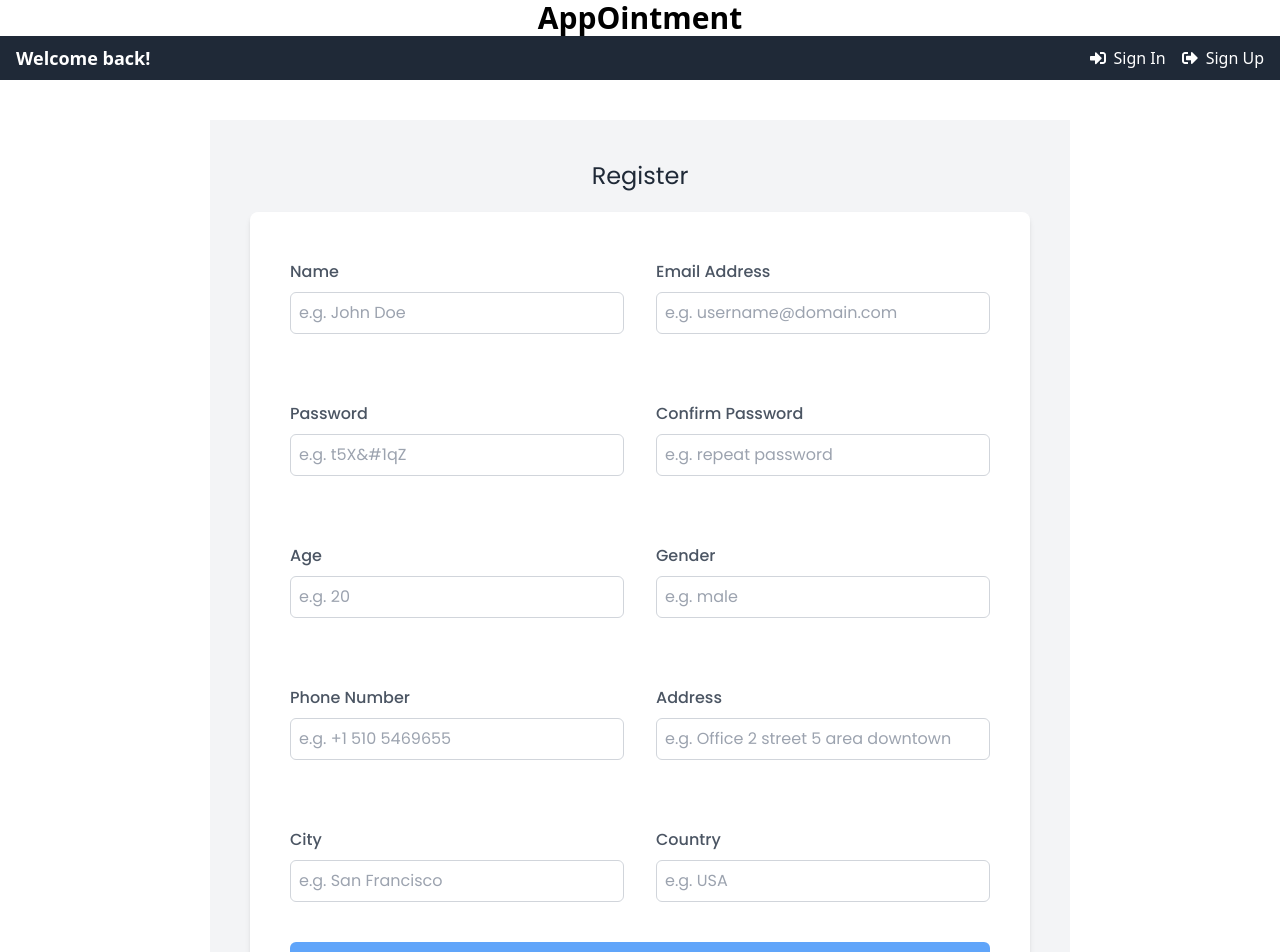
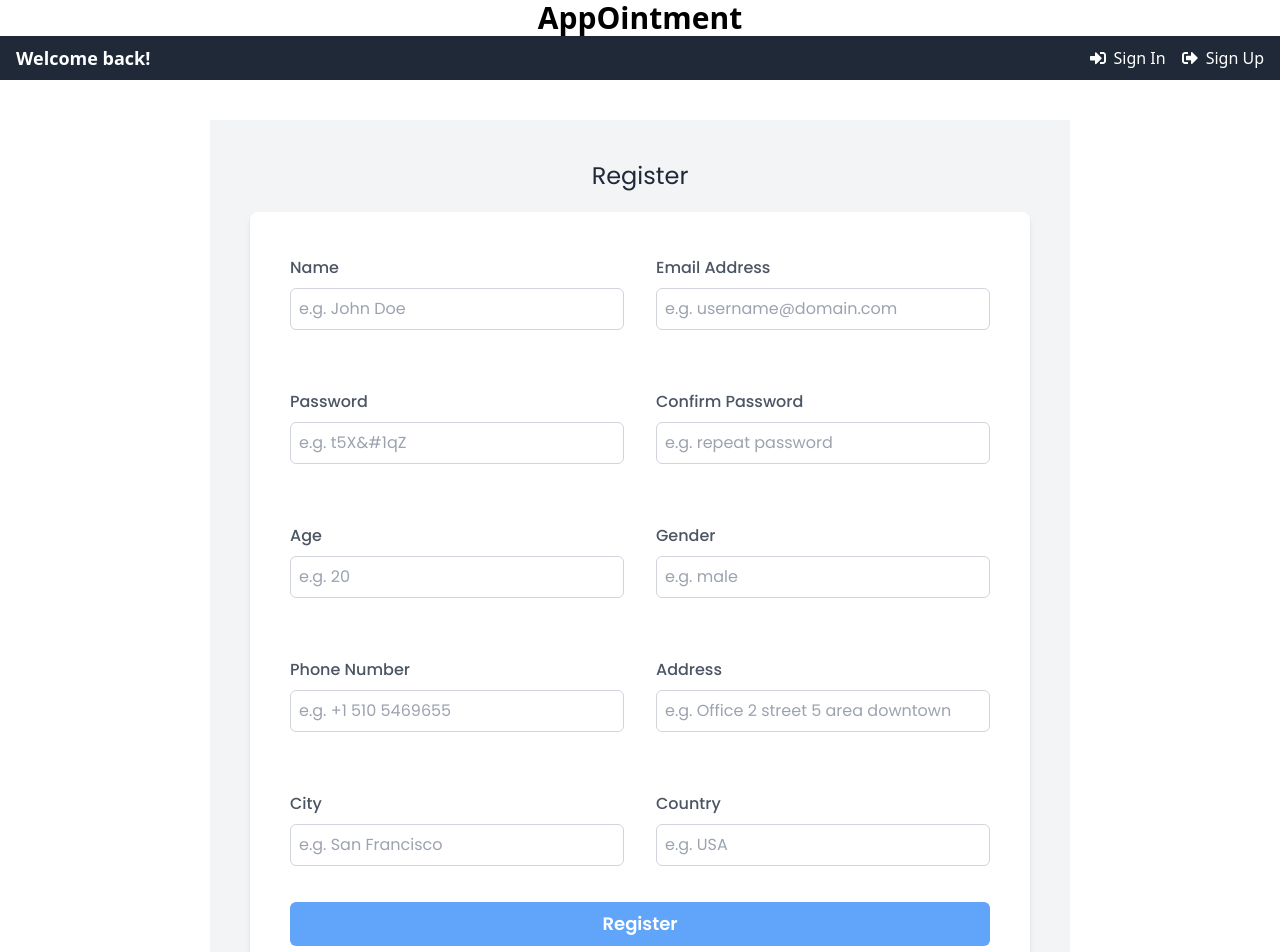
Before and after one commit to Acmeware-net/doctor-one-click, a React (Vite) app in the folder frontend/: page /register in a window 1280 px wide. Shown: the top 952 px of the page. Built offline with nearby package versions, Linux system fonts and the light colour scheme.

Commit message:
change margin y to 1 between sign up form elements

```diff
--- a/frontend/src/screens/RegisterScreen.jsx
+++ b/frontend/src/screens/RegisterScreen.jsx
@@ -59,7 +59,7 @@ const RegisterScreen = () => {
     <form onSubmit={submitHandler}
      className='bg-white p-10 rounded-lg  shadow-md   animate-fadeIn'>
      <div className="grid grid-cols-2 gap-8">
-      <div className='my-2' id='name'>
+      <div className='my-1' id='name'>
         <label className='block mb-2 text-gray-600 font-medium'> Name</label>
         <input
           type='text'
@@ -70,7 +70,7 @@ const RegisterScreen = () => {
         />
       </div>
 
-      <div className='my-2' id='email'>
+      <div className='my-1' id='email'>
         <label className='block mb-2 text-gray-600 font-medium'>Email Address</label>
         <input
           type='email'
@@ -81,7 +81,7 @@ const RegisterScreen = () => {
         />
       </div>
 
-      <div className='my-2' id='password'>
+      <div className='my-1' id='password'>
         <label className='block mb-2 text-gray-600 font-medium'>Password</label>
         <input
           type='password'
@@ -92,7 +92,7 @@ const RegisterScreen = () => {
         />
       </div>
 
-      <div className='my-2' id='confirmPassword'>
+      <div className='my-1' id='confirmPassword'>
         <label className='block mb-2 text-gray-600 font-medium'>Confirm Password</label>
         <input
           type='password'
@@ -104,7 +104,7 @@ const RegisterScreen = () => {
       </div>
 
 
- <div className='my-2' id='age'>
+ <div className='my-1' id='age'>
         <label className='block mb-2 text-gray-600 font-medium'>Age</label>
         <input
           type='text'
@@ -115,7 +115,7 @@ const RegisterScreen = () => {
         />
       </div>
 
-      <div className='my-2' id='gender'>
+      <div className='my-1' id='gender'>
         <label className='block mb-2 text-gray-600 font-medium'>Gender</label>
         <input
           type='text'
@@ -126,7 +126,7 @@ const RegisterScreen = () => {
         />
       </div>
 
-      <div className='my-2' id='phone'>
+      <div className='my-1' id='phone'>
         <label className='block mb-2 text-gray-600 font-medium'>Phone Number</label>
         <input
           type='text'
@@ -137,7 +137,7 @@ const RegisterScreen = () => {
         />
       </div>
 
-      <div className='my-2' id='address'>
+      <div className='my-1' id='address'>
         <label className='block mb-2 text-gray-600 font-medium'>Address</label>
         <input
           type='text'
@@ -148,7 +148,7 @@ const RegisterScreen = () => {
         />
       </div>
 
-      <div className='my-2' id='city'>
+      <div className='my-1' id='city'>
         <label className='block mb-2 text-gray-600 font-medium'>City</label>
         <input
           type='text'
@@ -159,7 +159,7 @@ const RegisterScreen = () => {
         />
       </div>
 
-      <div className='my-2' id='country'>
+      <div className='my-1' id='country'>
         <label className='block mb-2 text-gray-600 font-medium'>Country</label>
         <input
           type='text'
```
